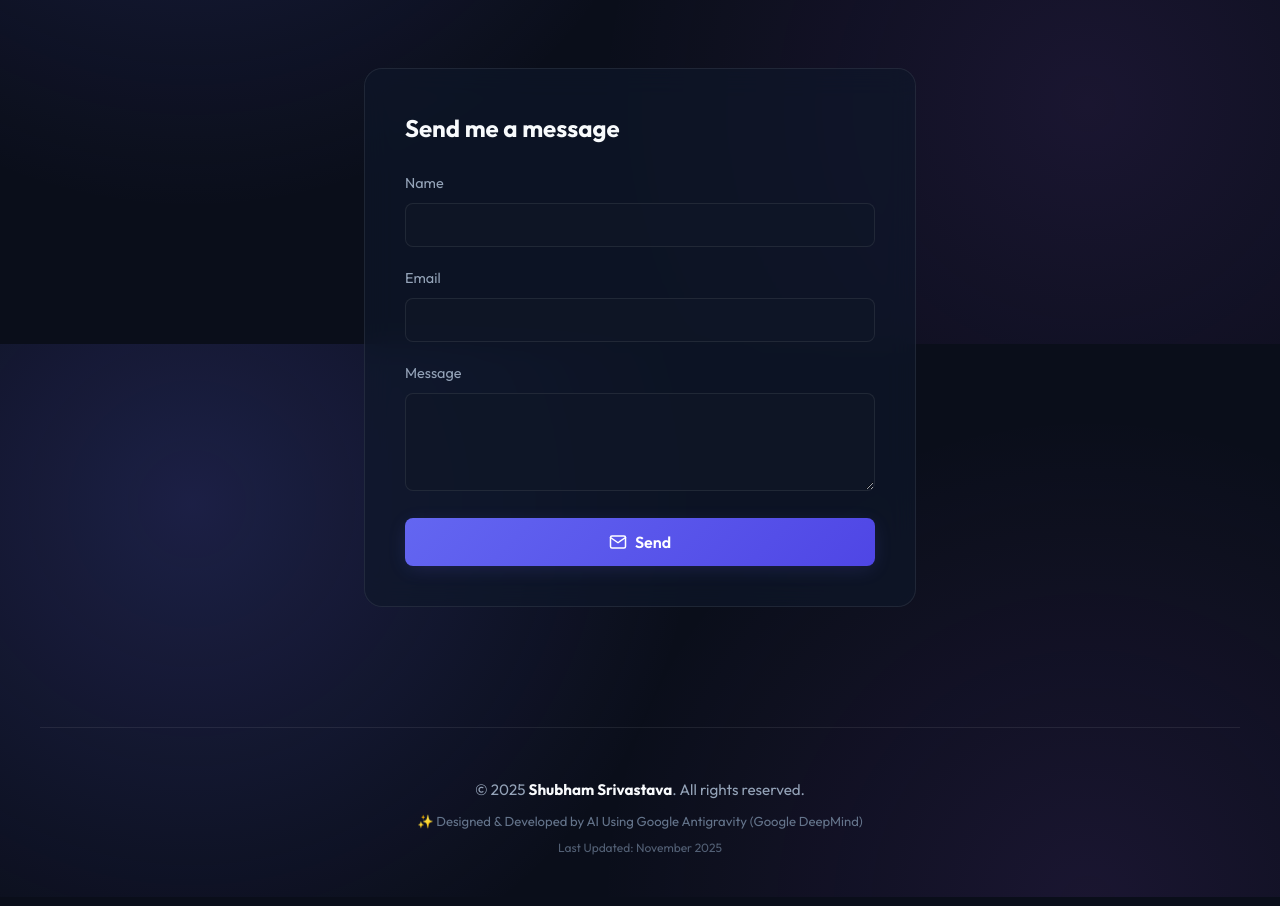
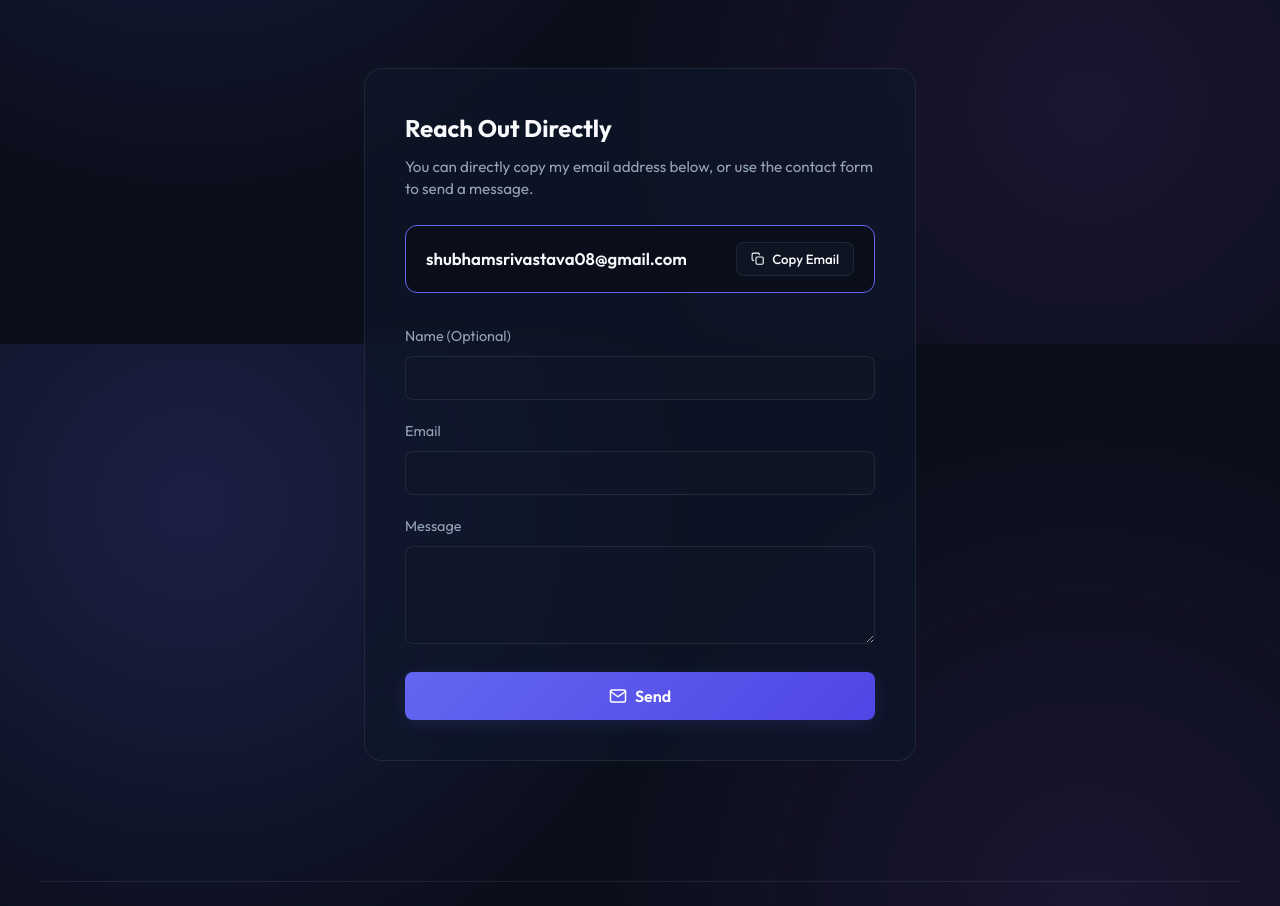
Before and after one commit to Chresko08/my-portfolio, a React (Vite) app: page / in a window 1280 px wide. Shown: the part 6056-6962 px from the top of the page. Built offline with nearby package versions, Linux system fonts and the light colour scheme.

Commit message:
fix: Restore email block, make name optional, update GitHub Actions Ubuntu/Node target

```diff
--- a/src/components/Contact.jsx
+++ b/src/components/Contact.jsx
@@ -38,7 +38,36 @@ const Contact = ({ viewMode }) => {
                         className="glass-card"
                         style={{ padding: '40px', position: 'relative' }}
                     >
-                        <h3 style={{ fontSize: '1.5rem', fontWeight: 700, marginBottom: '24px', color: 'var(--text-primary)' }}>Send me a message</h3>
+                        <h3 style={{ fontSize: '1.5rem', fontWeight: 700, marginBottom: '8px', color: 'var(--text-primary)' }}>Reach Out Directly</h3>
+                        <p style={{ color: 'var(--text-secondary)', marginBottom: '24px', fontSize: '0.95rem', lineHeight: '1.5' }}>
+                            You can directly copy my email address below, or use the contact form to send a message.
+                        </p>
+
+                        <div
+                            style={{
+                                display: 'flex', alignItems: 'center', justifyContent: 'space-between', flexWrap: 'wrap', gap: '12px',
+                                background: 'var(--bg-color)', padding: '16px 20px', borderRadius: '12px',
+                                border: '1px solid var(--primary-color)', marginBottom: '32px'
+                            }}
+                        >
+                            <span style={{ fontSize: '1.05rem', fontWeight: 600, color: 'var(--text-primary)', userSelect: 'all' }}>
+                                {emailAddress}
+                            </span>
+                            <button
+                                type="button"
+                                onClick={handleCopyEmail}
+                                style={{
+                                    background: copied ? 'var(--accent-emerald)' : 'var(--surface-color)',
+                                    border: '1px solid', borderColor: copied ? 'var(--accent-emerald)' : 'var(--card-border)',
+                                    padding: '8px 14px', borderRadius: '8px', cursor: 'pointer',
+                                    display: 'flex', alignItems: 'center', gap: '8px',
+                                    color: copied ? 'var(--bg-color)' : 'var(--text-primary)',
+                                    fontWeight: 500, transition: 'all 0.2s ease'
+                                }}
+                            >
+                                {copied ? <><FiCheck /> Copied!</> : <><FiCopy /> Copy Email</>}
+                            </button>
+                        </div>
 
                         <form
                             action={`https://formsubmit.co/${emailAddress}`}
@@ -51,11 +80,10 @@ const Contact = ({ viewMode }) => {
                             <input type="text" name="_honey" style={{ display: 'none' }} />
 
                             <div>
-                                <label style={{ display: 'block', marginBottom: '8px', fontSize: '0.9rem', color: 'var(--text-secondary)' }}>Name</label>
+                                <label style={{ display: 'block', marginBottom: '8px', fontSize: '0.9rem', color: 'var(--text-secondary)' }}>Name (Optional)</label>
                                 <input
                                     type="text"
                                     name="name"
-                                    required
                                     style={{
                                         width: '100%', padding: '12px 16px',
                                         background: 'var(--surface-color)', border: '1px solid var(--card-border)',
```
Also changed, not shown: 1 other file (tests, documents, lock files or other folders).
